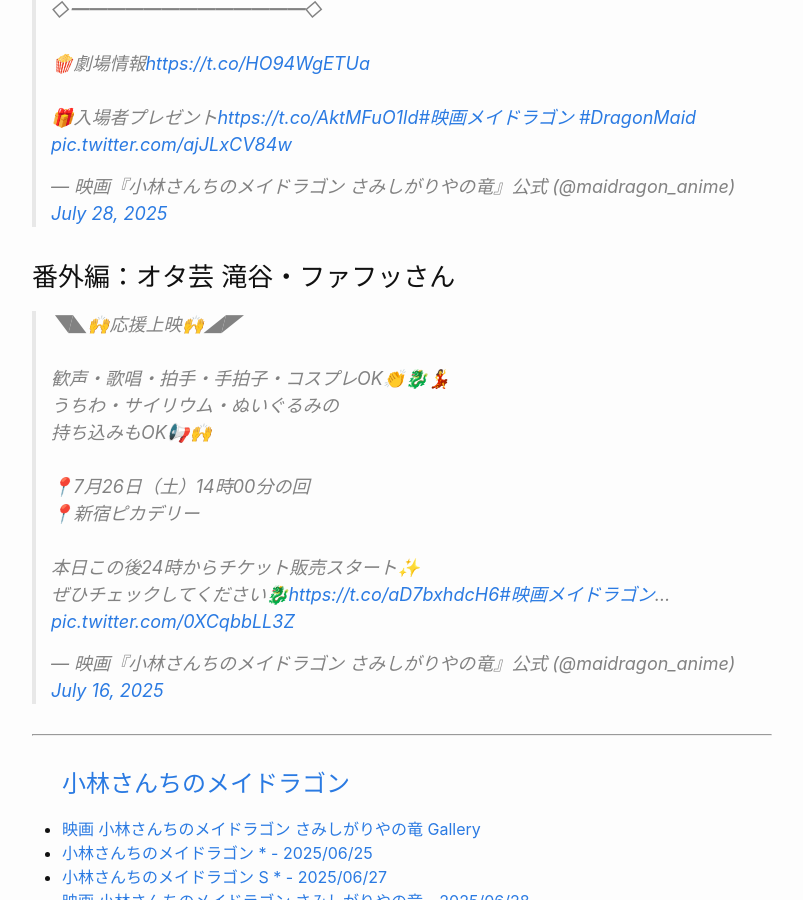
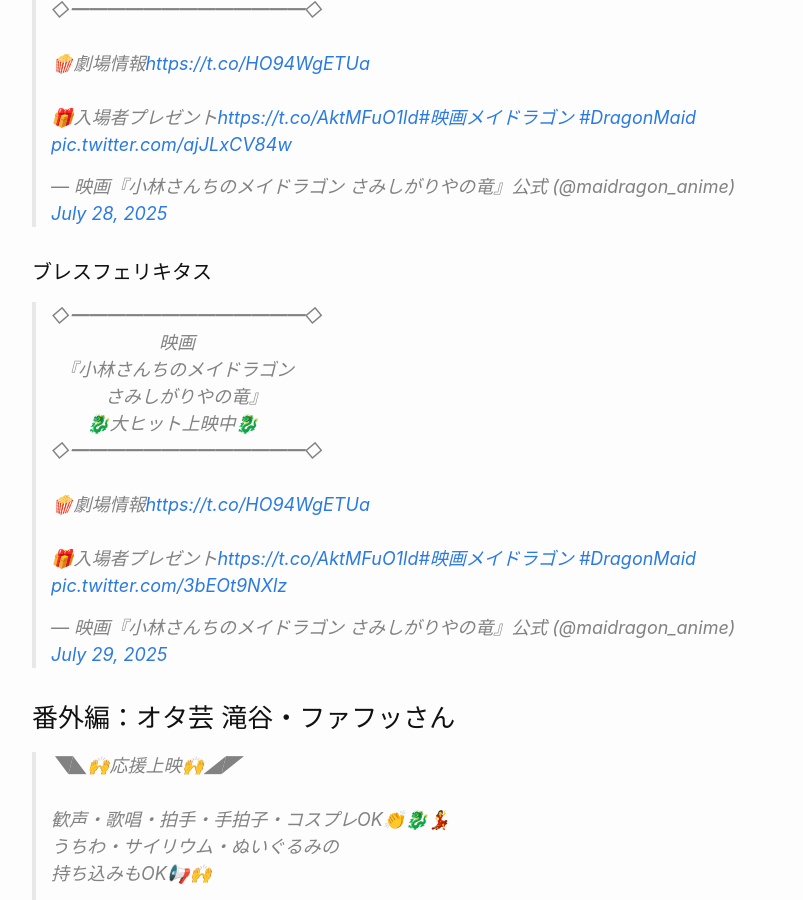
Before and after one commit to Pandaful-2312/sites, a Jekyll site: the page built from favorites/maidragon/lonely-dragon-gallery/scene_gif.md, in a window 1280 px wide and 900 px high, scrolled down 10602 px. Shown: the whole window, without its empty margins (238-1041 px from the left). Built offline with Jekyll 4.4.1, drawn with Linux system fonts in a browser that asks for light colours; comment, search, counter and statistics services are not loaded.

Commit message:
update maidragon gallery

```diff
--- a/favorites/maidragon/lonely-dragon-gallery/scene_gif.md
+++ b/favorites/maidragon/lonely-dragon-gallery/scene_gif.md
@@ -112,6 +112,10 @@
 
 <blockquote class="twitter-tweet" data-media-max-width="560"><p lang="ja" dir="ltr">◇━━━━━━━━━━━━━◇<br>　　　　　　映画<br>　『小林さんちのメイドラゴン<br>　　　さみしがりやの竜』<br>　　🐉大ヒット上映中🐉<br>◇━━━━━━━━━━━━━◇<br><br>🍿劇場情報<a href="https://t.co/HO94WgETUa">https://t.co/HO94WgETUa</a><br><br>🎁入場者プレゼント<a href="https://t.co/AktMFuO1ld">https://t.co/AktMFuO1ld</a><a href="https://twitter.com/hashtag/%E6%98%A0%E7%94%BB%E3%83%A1%E3%82%A4%E3%83%89%E3%83%A9%E3%82%B4%E3%83%B3?src=hash&amp;ref_src=twsrc%5Etfw">#映画メイドラゴン</a> <a href="https://twitter.com/hashtag/DragonMaid?src=hash&amp;ref_src=twsrc%5Etfw">#DragonMaid</a> <a href="https://t.co/ajJLxCV84w">pic.twitter.com/ajJLxCV84w</a></p>&mdash; 映画『小林さんちのメイドラゴン さみしがりやの竜』公式 (@maidragon_anime) <a href="https://twitter.com/maidragon_anime/status/1949620824278986839?ref_src=twsrc%5Etfw">July 28, 2025</a></blockquote>
 
+#### ブレスフェリキタス
+
+<blockquote class="twitter-tweet" data-media-max-width="560"><p lang="ja" dir="ltr">◇━━━━━━━━━━━━━◇<br>　　　　　　映画<br>　『小林さんちのメイドラゴン<br>　　　さみしがりやの竜』<br>　　🐉大ヒット上映中🐉<br>◇━━━━━━━━━━━━━◇<br><br>🍿劇場情報<a href="https://t.co/HO94WgETUa">https://t.co/HO94WgETUa</a><br><br>🎁入場者プレゼント<a href="https://t.co/AktMFuO1ld">https://t.co/AktMFuO1ld</a><a href="https://twitter.com/hashtag/%E6%98%A0%E7%94%BB%E3%83%A1%E3%82%A4%E3%83%89%E3%83%A9%E3%82%B4%E3%83%B3?src=hash&amp;ref_src=twsrc%5Etfw">#映画メイドラゴン</a> <a href="https://twitter.com/hashtag/DragonMaid?src=hash&amp;ref_src=twsrc%5Etfw">#DragonMaid</a> <a href="https://t.co/3bEOt9NXlz">pic.twitter.com/3bEOt9NXlz</a></p>&mdash; 映画『小林さんちのメイドラゴン さみしがりやの竜』公式 (@maidragon_anime) <a href="https://twitter.com/maidragon_anime/status/1949983208034226247?ref_src=twsrc%5Etfw">July 29, 2025</a></blockquote> <script async src="https://platform.twitter.com/widgets.js" charset="utf-8"></script>
+
 ### 番外編：オタ芸 滝谷・ファフッさん
 
 <blockquote class="twitter-tweet" data-media-max-width="560"><p lang="ja" dir="ltr">◥◣🙌応援上映🙌◢◤<br><br>歓声・歌唱・拍手・手拍子・コスプレOK👏🐉💃<br>うちわ・サイリウム・ぬいぐるみの<br>持ち込みもOK📢🙌<br><br>📍7月26日（土）14時00分の回<br>📍新宿ピカデリー<br><br>本日この後24時からチケット販売スタート✨️<br>ぜひチェックしてください🐉<a href="https://t.co/aD7bxhdcH6">https://t.co/aD7bxhdcH6</a><a href="https://twitter.com/hashtag/%E6%98%A0%E7%94%BB%E3%83%A1%E3%82%A4%E3%83%89%E3%83%A9%E3%82%B4%E3%83%B3?src=hash&amp;ref_src=twsrc%5Etfw">#映画メイドラゴン</a>… <a href="https://t.co/0XCqbbLL3Z">pic.twitter.com/0XCqbbLL3Z</a></p>&mdash; 映画『小林さんちのメイドラゴン さみしがりやの竜』公式 (@maidragon_anime) <a href="https://twitter.com/maidragon_anime/status/1945471407821136178?ref_src=twsrc%5Etfw">July 16, 2025</a></blockquote>
```
Also changed, not shown: _posts/2025/2025-06-29-maidragon-movie.md (+6 -5 lines), favorites/maidragon/lonely-dragon-gallery/kanna_poster.md (+1 -1 lines).
